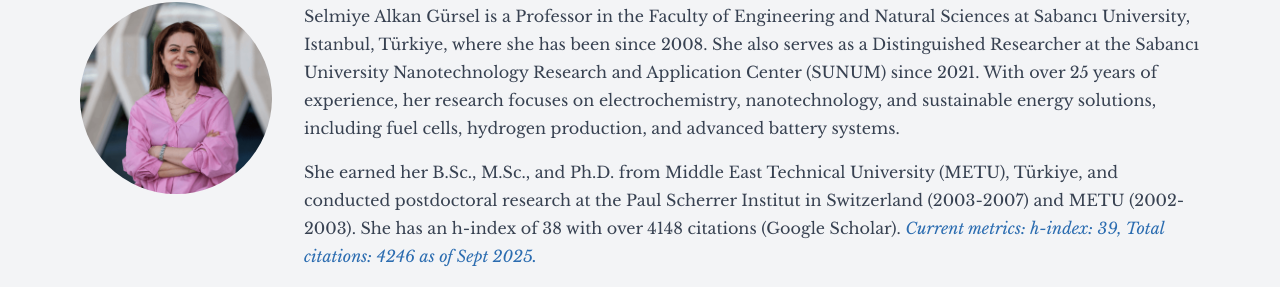
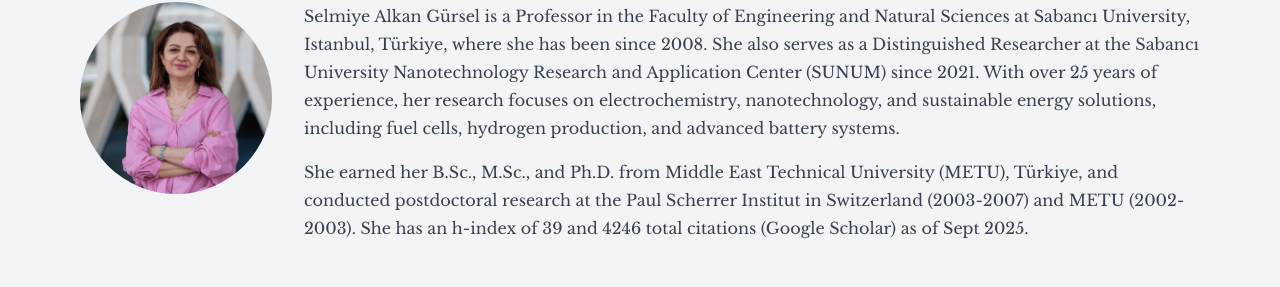
Before and after one commit to picohook/selmiye-website, a plain HTML site: page index.html in a window 1280 px wide. Shown: the part 154-441 px from the top of the page. Drawn offline with nearby package versions, Linux system fonts and the light colour scheme.

Commit message:
Update index.html

```diff
--- a/index.html
+++ b/index.html
@@ -241,10 +241,7 @@
                         Selmiye Alkan Gürsel is a Professor in the Faculty of Engineering and Natural Sciences at Sabancı University, Istanbul, Türkiye, where she has been since 2008. She also serves as a Distinguished Researcher at the Sabancı University Nanotechnology Research and Application Center (SUNUM) since 2021. With over 25 years of experience, her research focuses on electrochemistry, nanotechnology, and sustainable energy solutions, including fuel cells, hydrogen production, and advanced battery systems.
                     </p>
                     <p class="text-gray-700 mt-4">
-                        She earned her B.Sc., M.Sc., and Ph.D. from Middle East Technical University (METU), Türkiye, and conducted postdoctoral research at the Paul Scherrer Institut in Switzerland (2003-2007) and METU (2002-2003). She has an h-index of 38 with over 4148 citations (Google Scholar).
-                        <span id="citation-metrics" aria-label="Current citation metrics from Google Scholar">
-                            Current metrics: h-index: 39, Total citations: 4246 as of Sept 2025.
-                        </span>
+                        She earned her B.Sc., M.Sc., and Ph.D. from Middle East Technical University (METU), Türkiye, and conducted postdoctoral research at the Paul Scherrer Institut in Switzerland (2003-2007) and METU (2002-2003). She has an h-index of 39 and 4246 total citations (Google Scholar) as of Sept 2025.
                     </p>
                 </div>
             </div>
```
